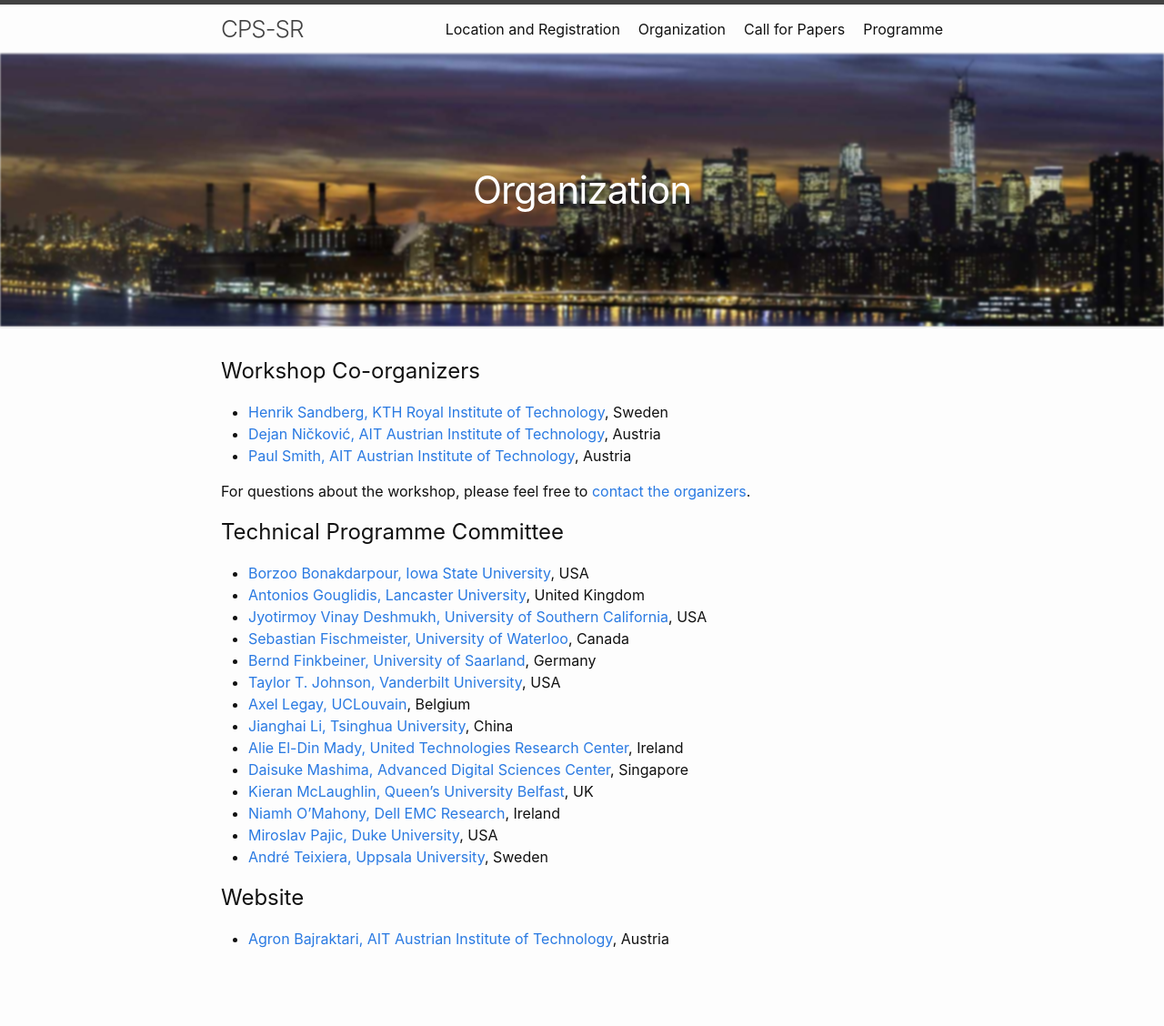
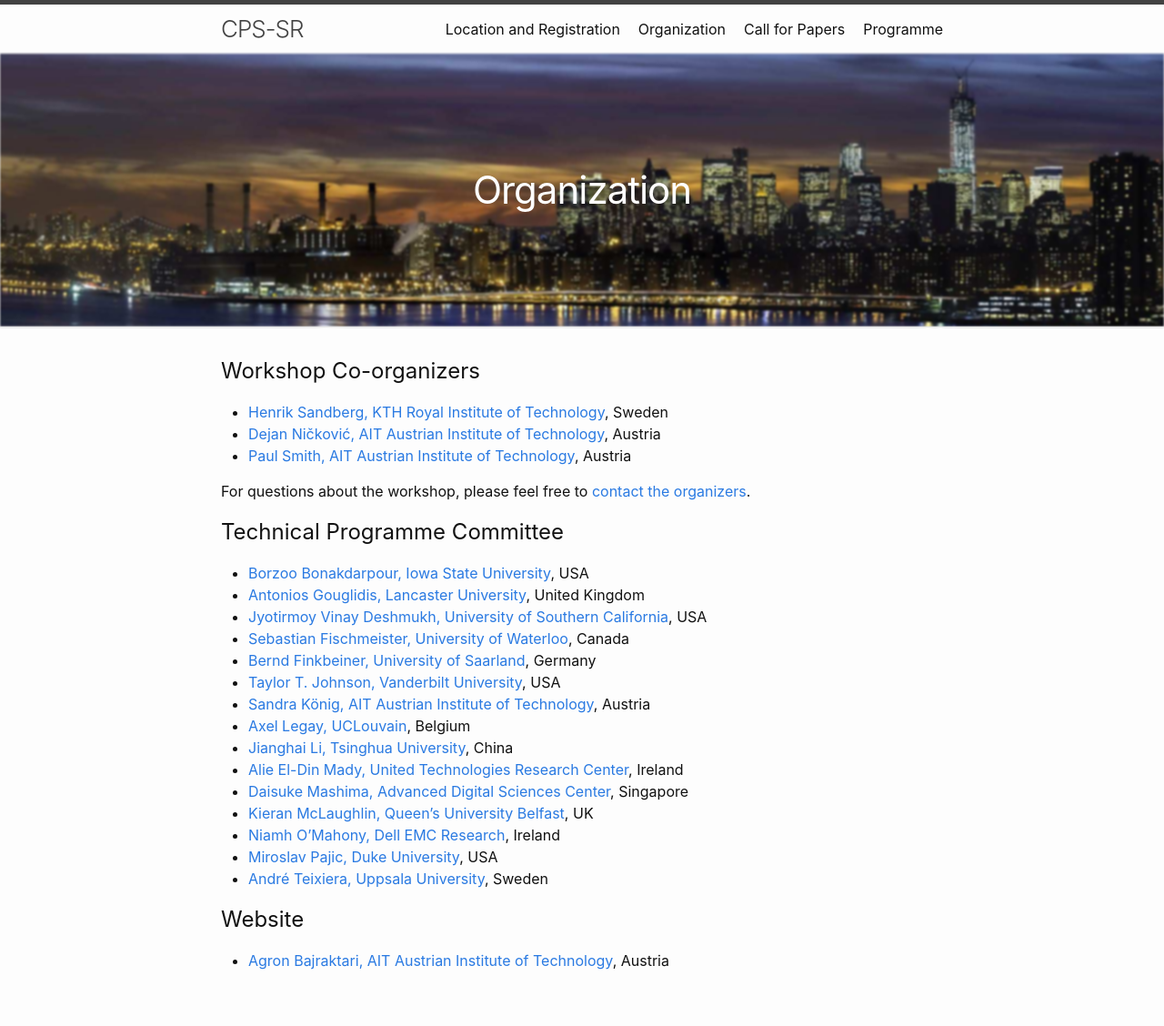
Before and after one commit to ait-csr/cps-sr, a Jekyll site: the page built from organization.md, in a window 1280 px wide. Shown: the whole page at 91% size. Built offline with Jekyll 4.4.1, drawn with Linux system fonts in a browser that asks for light colours; before the commit the page ends 1104 px from its top, so only the background shows below that.

Commit message:
Adding Sandra to the TPC.

```diff
--- a/organization.md
+++ b/organization.md
@@ -23,6 +23,7 @@ For questions about the workshop, please feel free to [contact the organizers](m
 * [Sebastian Fischmeister, University of Waterloo](https://uwaterloo.ca/embedded-software-group/people-profiles/sebastian-fischmeister), Canada
 * [Bernd Finkbeiner, University of Saarland](https://www.react.uni-saarland.de/people/finkbeiner.html), Germany
 * [Taylor T. Johnson, Vanderbilt University](http://www.taylortjohnson.com/), USA
+* [Sandra König, AIT Austrian Institute of Technology](https://www.researchgate.net/profile/Sandra_Koenig), Austria
 * [Axel Legay, UCLouvain](https://scholar.google.com/citations?user=6sGLpJIAAAAJ&hl=en), Belgium
 * [Jianghai Li, Tsinghua University](https://www.researchgate.net/profile/Jianghai_Li2), China
 * [Alie El-Din Mady, United Technologies Research Center](https://www.researchgate.net/profile/Alie_El_Din_Mady), Ireland
```
